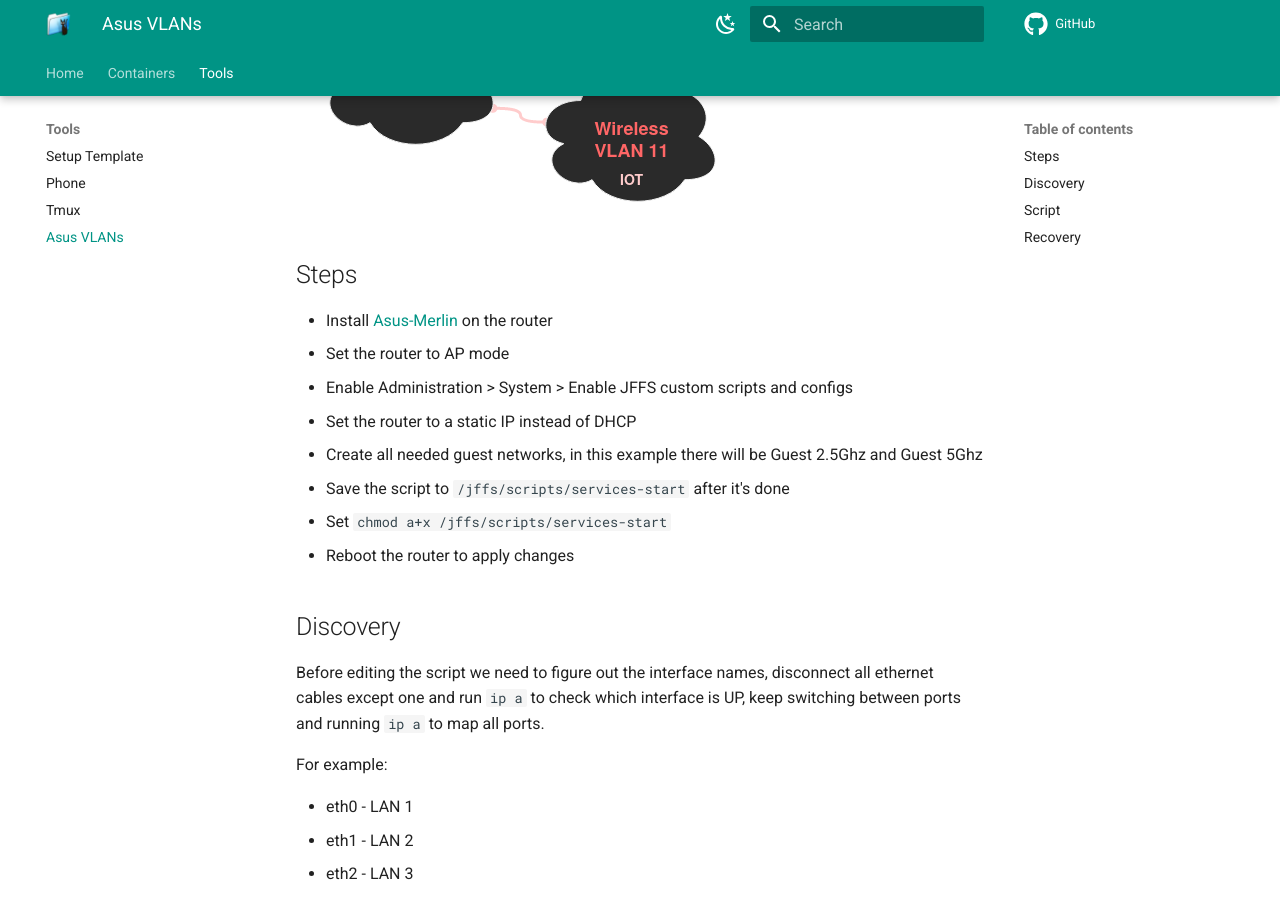
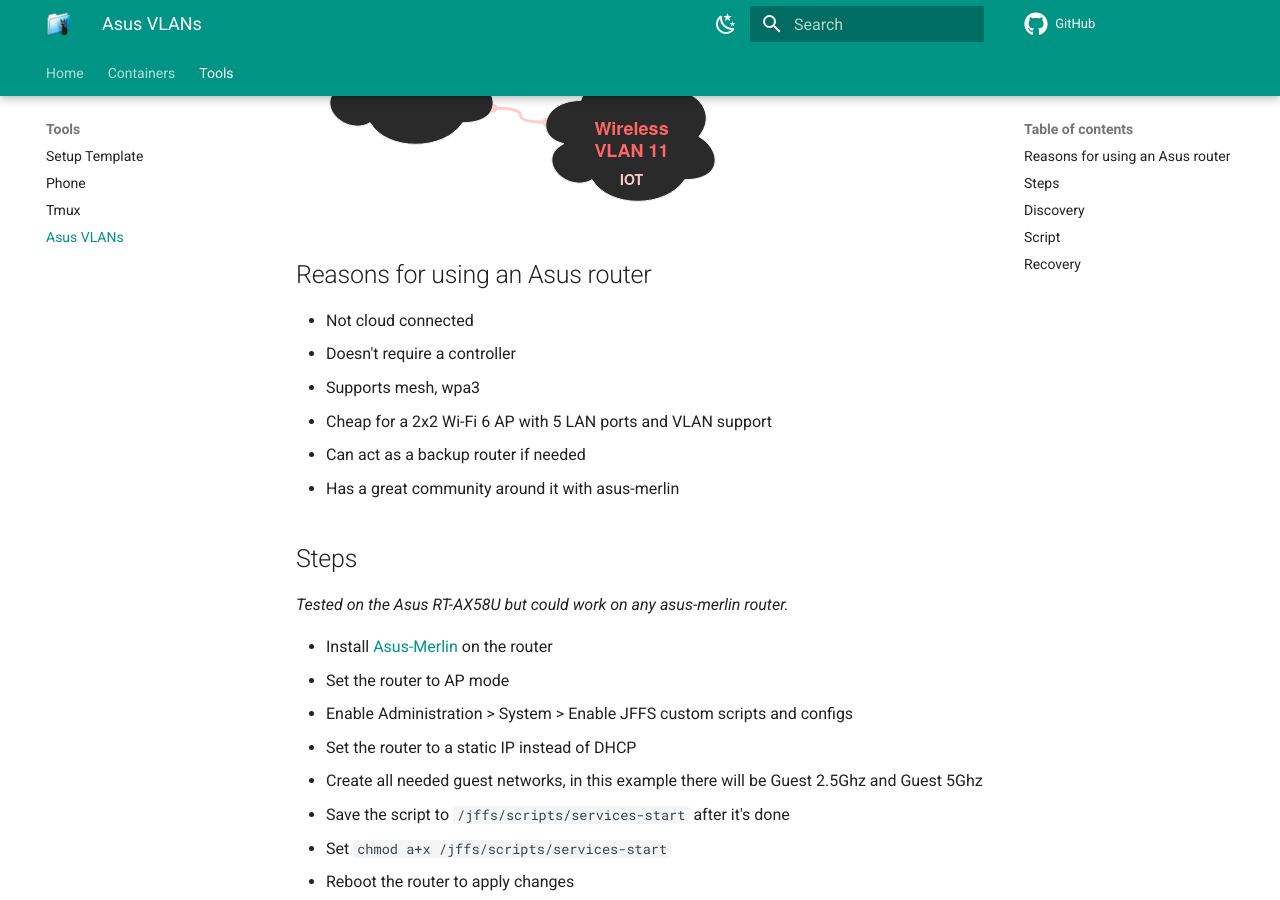
Before and after one commit to quietsy/advanced-configurations, an MkDocs documentation site: the page built from docs/asus-vlans.md, in a window 1280 px wide and 900 px high, scrolled down 568 px. Built offline with MkDocs 1.6.1 and Material for MkDocs 9.7.7, drawn with Linux system fonts in a browser that asks for light colours; comment, search, counter and statistics services are not loaded; some of the changed text lies outside the part shown.

Commit message:
Add info

```diff
--- a/docs/asus-vlans.md
+++ b/docs/asus-vlans.md
@@ -1,7 +1,18 @@
 # Turning an Asus Router to a VLAN aware Access Point
 ![asus-vlans](images/asus_vlans.png)
 
+## Reasons for using an Asus router
+
+- Not cloud connected
+- Doesn't require a controller
+- Supports mesh, wpa3
+- Cheap for a 2x2 Wi-Fi 6 AP with 5 LAN ports and VLAN support
+- Can act as a backup router if needed
+- Has a great community around it with asus-merlin
+
 ## Steps
+
+*Tested on the Asus RT-AX58U but could work on any asus-merlin router.*
 
 - Install [Asus-Merlin](https://www.asuswrt-merlin.net/) on the router
 - Set the router to AP mode
```
Also changed, not shown: other parts of docs/asus-vlans.md (+1 -1 lines).
